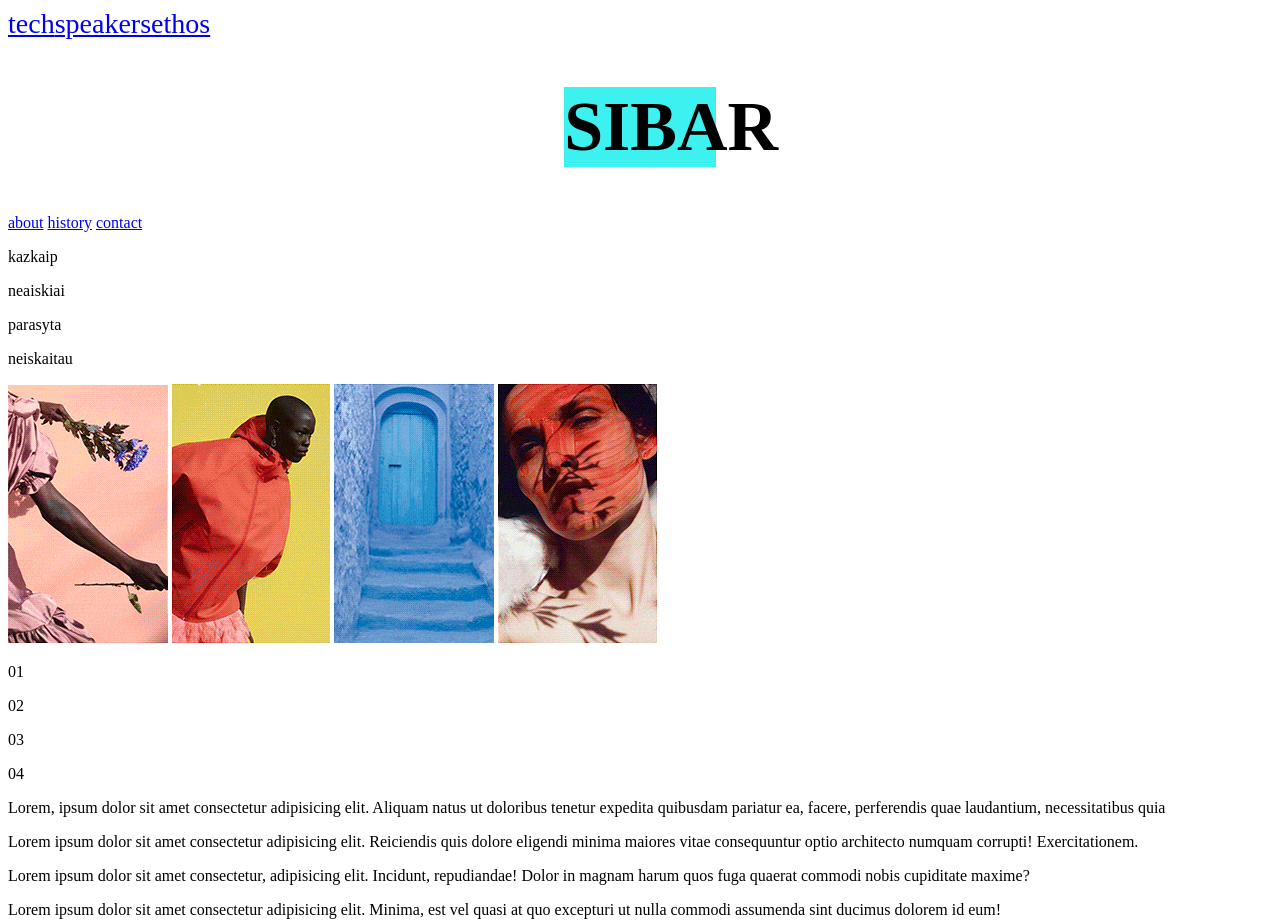
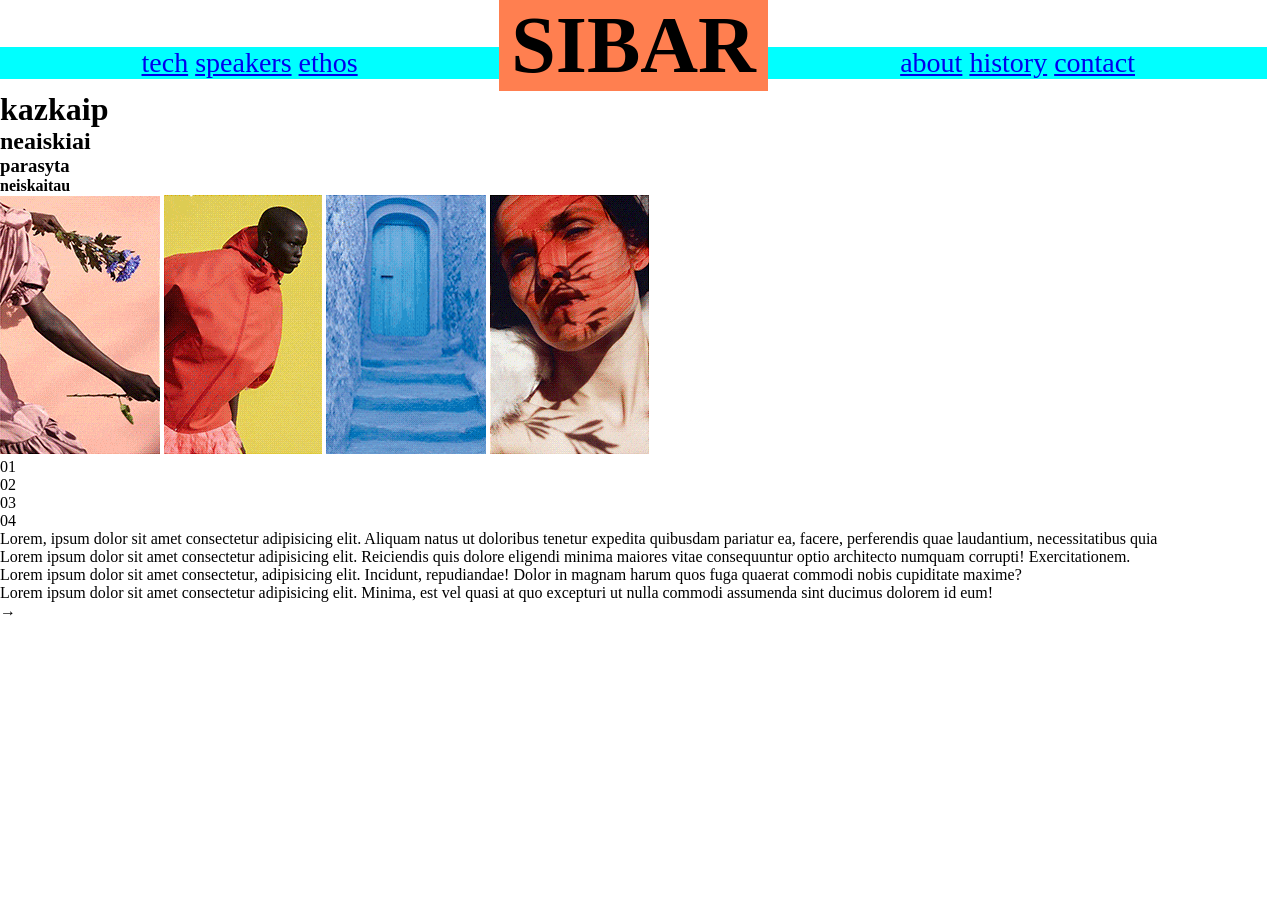
Before and after one commit to Aidas415/sibar, a website: page index.html in a window 1280 px wide. Shown: the top 922 px of the page. After the commit the page ends 800 px from the top, so only its background shows below. Drawn offline with Linux system fonts and the light colour scheme.

Commit message:
Sibar HEADER

```diff
--- a/index.html
+++ b/index.html
@@ -7,28 +7,32 @@
     <link rel="Stylesheet" href="./main.css">
 </head>
 <body>
-    <header>
-        <div>
+    <header class="general-header">
+        <div class="left-column">
             <nav class="f-navbar">
                 <a class="f-link" href="#">tech</a>
                 <a class="f-link" href="#">speakers</a>
                 <a class="f-link" href="#">ethos</a>
             </nav>
-            <h1>Sibar</h1>
+        </div>
+        <div class="middle-column">
+            <h1 class="main-headline">Sibar</h1>
+        </div>
+        <div class="right-column">
             <nav class="s-navbar">
                 <a class="s-link" href="#">about</a>
                 <a class="s-link" href="#">history</a>
                 <a class="s-link" href="#">contact</a>
             </nav>
         </div>
-        <div>
-            <p class="first-summary">kazkaip</p>
-            <p class="second-sammary">neaiskiai</p>
-            <p class="third-summary">parasyta</p>
-            <p class="fourth-summary">neiskaitau</p>
+    </header>
+    <main class="">
+        <div class="summaries">
+            <h1 class="first-summary">kazkaip</h>
+            <h2 class="second-sammary">neaiskiai</h2>
+            <h3 class="third-summary">parasyta</h3>
+            <h4 class="fourth-summary">neiskaitau</h>
         </div>
-    </header>
-    <main>
         <div>
             <img class="first-image" src="1-sibar.webp">
             <img class="second-image" src="2-sibar.webp">
--- a/main.css
+++ b/main.css
@@ -1,24 +1,47 @@
-.f-navbar {
-   display: flex;
-   flex-direction: row;
-   font-family: 'Copperplate Gothic Boli';
-   font-size: 28px;
+*{
+   margin: 0;
+   padding: 0;
+   box-sizing: border-box;
+   font-family: 'Footlight MT Light';
 }
 
-.f-link {
-   display: flex;
-   justify-content: space-between;
+.general-header {
+   display: inline-flex;
+   align-items: first baseline;
+   width: 100%;
+   height: 10%;
 }
 
+.left-column {
+   display: inline-flex;
+   justify-content: space-around;
+   width: 39%;
+   font-family: 'Copperplate Gothic Boli';
+   text-decoration: none;
+   font-size: 28px;
+   background-color: aqua;
+}
 
+.middle-column {
+   display: inline-flex;
+   justify-content: space-around;
+   width: 21%;
+   text-transform: uppercase;
+   font-size: 40px;
+   background-color: coral;
+}
 
+.right-column {
+   display: inline-flex;
+   justify-content: space-around;
+   width: 39%;
+   font-family: 'Copperplate Gothic Boli';
+   text-decoration: none;
+   font-size: 28px;
+   background-color: aqua;
+}
 
-header > div > h1 {
-    display: inline-flex;
-    margin-left: 44%;
-    width: 12%;
-    text-transform: uppercase;
-    font-family: 'Footlight MT Light';
-    font-size: 70px;
-    background-color: rgb(61, 241, 241)
+.summaries {
+   display: inline-block;
+   flex-direction: row;
 }
```
